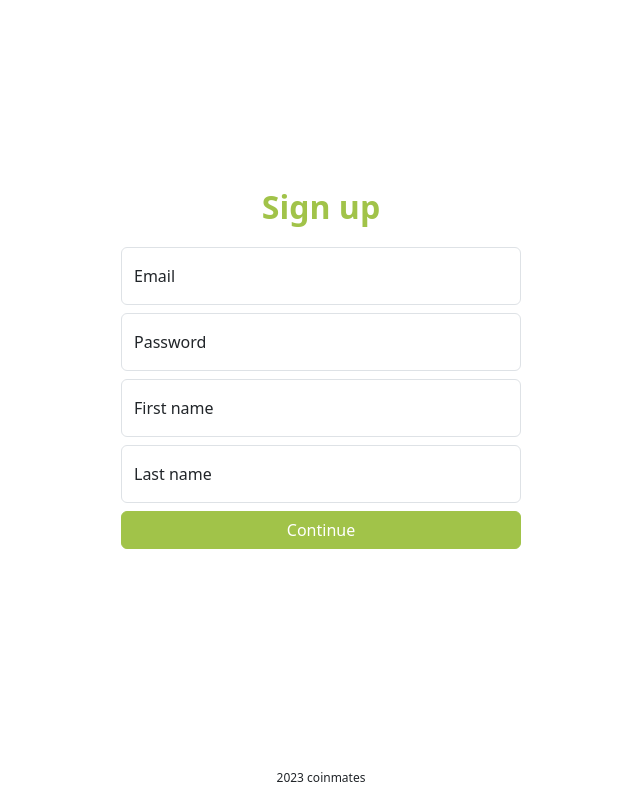
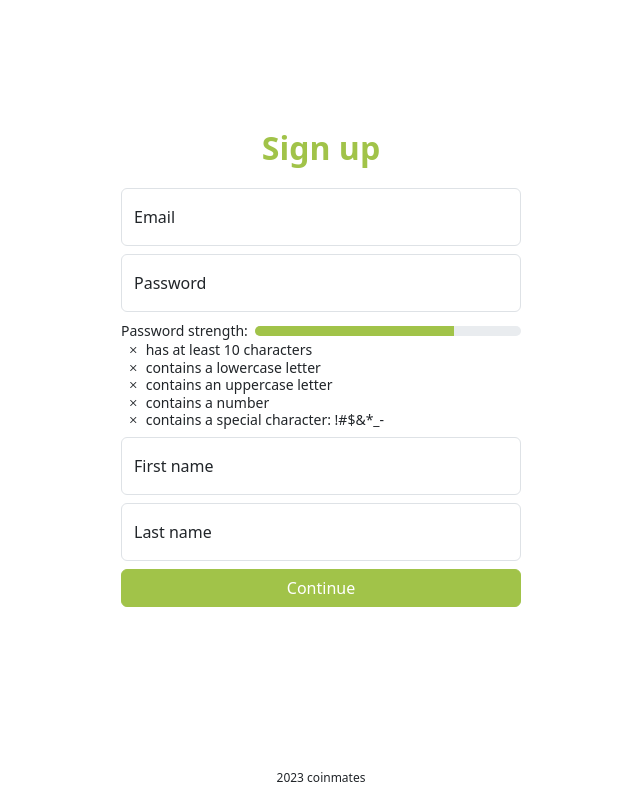
Before and after one commit to stjomd/coinmates, a React (Vite) app in the folder frontend/: page /register in a window 1280 px wide. Shown: the whole page, without its empty margins (319-959 px from the left). Built offline with nearby package versions, Linux system fonts and the light colour scheme; a web font is replaced by a local one.

Commit message:
Add password requirements view

```diff
--- a/frontend/package.json
+++ b/frontend/package.json
@@ -12,6 +12,7 @@
   "dependencies": {
     "@hookform/resolvers": "^3.1.1",
     "bootstrap": "^5.3.0",
+    "bootstrap-icons": "^1.10.5",
     "react": "^18.2.0",
     "react-dom": "^18.2.0",
     "react-hook-form": "^7.45.0",
--- /dev/null
+++ b/frontend/src/components/password-helper/PasswordHelper.scss
@@ -0,0 +1,29 @@
+.password-helper {
+	font-size: 0.875em;
+	margin-bottom: 8px;
+}
+
+.password-bar {
+	& .progress {
+		flex-grow: 1;
+		height: 0.875em;
+	}
+	& p {
+		margin: 0;
+	}
+	display: flex;
+	justify-content: space-between;
+	align-items: center;
+	gap: 5pt;
+}
+
+.password-requirements {
+	& p {
+		margin: 0;
+	}
+	& p i {
+		margin-left: 4pt;
+		margin-right: 4pt;
+	}
+	line-height: 1.25;
+}
--- /dev/null
+++ b/frontend/src/components/password-helper/PasswordHelper.tsx
@@ -0,0 +1,46 @@
+import "./PasswordHelper.scss";
+import "bootstrap-icons/font/bootstrap-icons.css";
+
+interface PasswordHelperProps {
+	password: string;
+}
+
+function PasswordHelper({ password }: PasswordHelperProps) {
+	return (
+		<div className="password-helper">
+			<div className="password-bar">
+				<p>Password strength: </p>
+				<div className="progress" role="progressbar">
+					<div
+						className="progress-bar bg-primary"
+						style={{ width: "75%" }}
+					></div>
+				</div>
+			</div>
+			<div className="password-requirements">
+				<p>
+					<i className="bi bi-x"/>
+					has at least 10 characters
+				</p>
+				<p>
+					<i className="bi bi-x"/>
+					contains a lowercase letter
+				</p>
+				<p>
+					<i className="bi bi-x"/>
+					contains an uppercase letter
+				</p>
+				<p>
+					<i className="bi bi-x"/>
+					contains a number
+				</p>
+				<p>
+					<i className="bi bi-x"/>
+					contains a special character: !#$&*_-
+				</p>
+			</div>
+		</div>
+	);
+}
+
+export default PasswordHelper;
--- a/frontend/src/components/register/Register.tsx
+++ b/frontend/src/components/register/Register.tsx
@@ -3,6 +3,8 @@ import './Register.scss';
 import { useForm } from 'react-hook-form';
 import { zodResolver } from '@hookform/resolvers/zod';
 import { z as zod } from "zod";
+
+import PasswordHelper from '../password-helper/PasswordHelper';
 
 function Register() {
 
@@ -15,7 +17,7 @@ function Register() {
 	})
 
 	// Form hook
-	const { register, handleSubmit, formState } = useForm({
+	const { register, handleSubmit, formState, watch } = useForm({
 		resolver: zodResolver(schema)
 	})
 
@@ -66,8 +68,14 @@ function Register() {
 				/>
 				<label htmlFor='password'>Password</label>
 				{typeof errors.password?.message === "string" && (
-					<div className="invalid-feedback">{errors.password?.message}</div>
+					<div
+						className="invalid-feedback"
+						style={{marginBottom: 0}}
+					>
+						{errors.password?.message}
+					</div>
 				)}
+				<PasswordHelper password={watch('password')}/>
 			</div>
 		)
 	}
```
Also changed, not shown: 1 other file (tests, documents, lock files or other folders).
